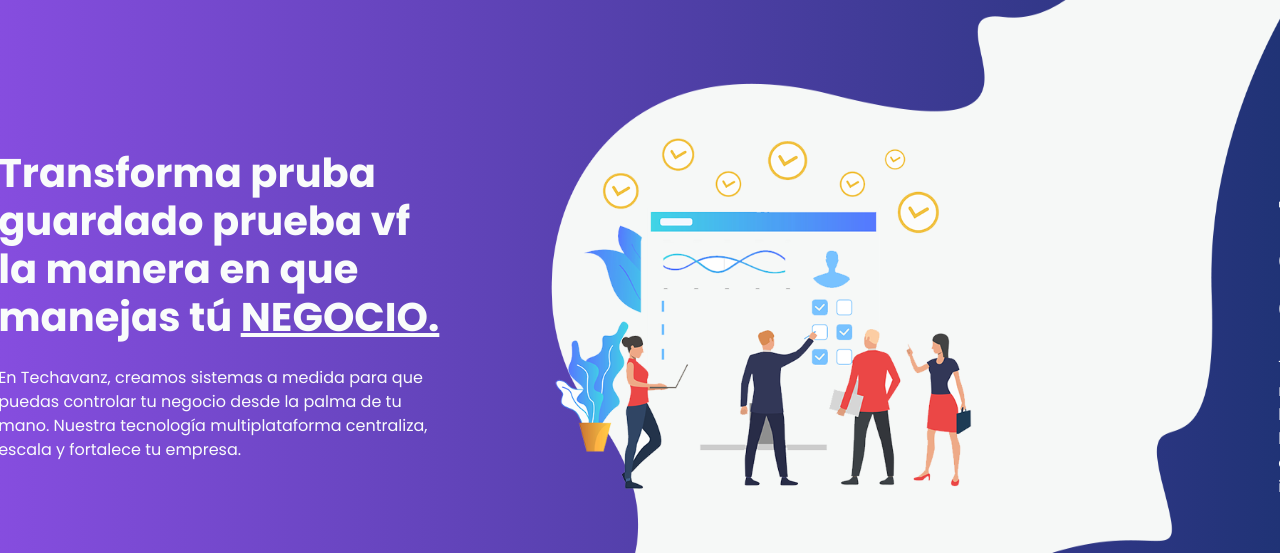
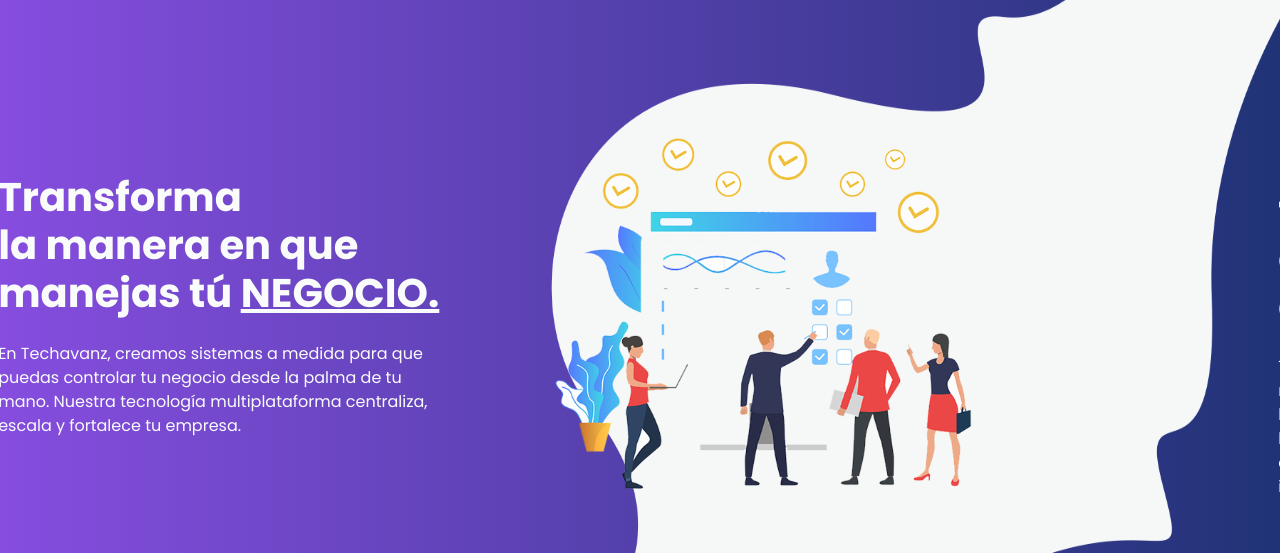
Before and after one commit to Alexdfs10/techavanz, a plain HTML site: page index.html in a window 1280 px wide. Shown: the part 89-642 px from the top of the page. Drawn offline with nearby package versions, Linux system fonts and the light colour scheme; no server answers.

Commit message:
se implemento un cambio

```diff
--- a/index.html
+++ b/index.html
@@ -110,7 +110,7 @@
                     <h1> <!--Transforma
                       la manera en que
                       manejas tú NEGOCIO-->
-                      Transforma pruba guardado prueba vf<br/>
+                      Transforma<br/>
                       la manera en que <br/>
                       manejas tú <u>NEGOCIO.</u>
                     </h1>
```
